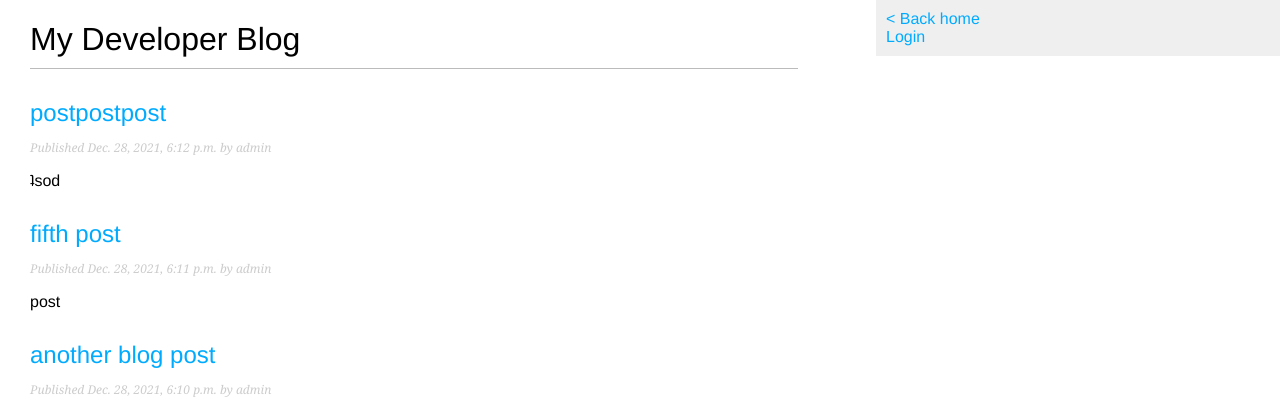
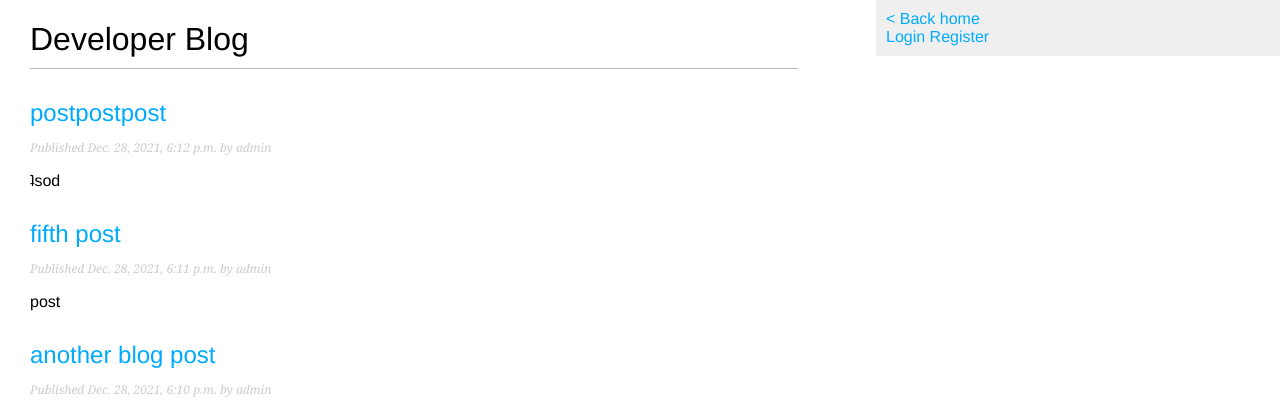
Before and after one commit to Code-Institute-Submissions/finnahern-dev-blog_AprResub, a Django app: page / in a window 1280 px wide. Shown: the top 412 px of the page. Run offline with Django 4.2, Linux system fonts and the light colour scheme; data comes from the database, SQL or seed files in the repository; both versions use the stored data as it was after the commit.

Commit message:
Add register link to base.html when user is signed out and add change password link to the user's dashboard

```diff
--- a/devsite/blog/templates/blog/base.html
+++ b/devsite/blog/templates/blog/base.html
@@ -24,6 +24,7 @@
                 <a href="{% url 'blog:logout' %}">logout</a>
             {% else %}
                 <a href="{% url 'blog:login' %}">Login</a>
+                <a href="{% url 'blog:register' %}">Register</a>
             {% endif %}
         </span>
     </div>
--- a/devsite/blog/templates/blog/dashboard.html
+++ b/devsite/blog/templates/blog/dashboard.html
@@ -5,4 +5,5 @@
 {% block content %}
     <h1>Dashboard</h1>
     <p>Welcome to your dashboard.</p>
+    <a href="{% url 'blog:password_change' %}">Change password</a>
 {% endblock %}
--- a/devsite/blog/templates/blog/post/list.html
+++ b/devsite/blog/templates/blog/post/list.html
@@ -3,7 +3,7 @@
 {% block title %}Developer Blog{% endblock %}
 
 {% block content %}
-    <h1>My Developer Blog</h1>
+    <h1>Developer Blog</h1>
     {% for post in posts %}
         <h2>
             <a href="{{post.get_absolute_url}}">
```
Also changed, not shown: devsite/db.sqlite3.
